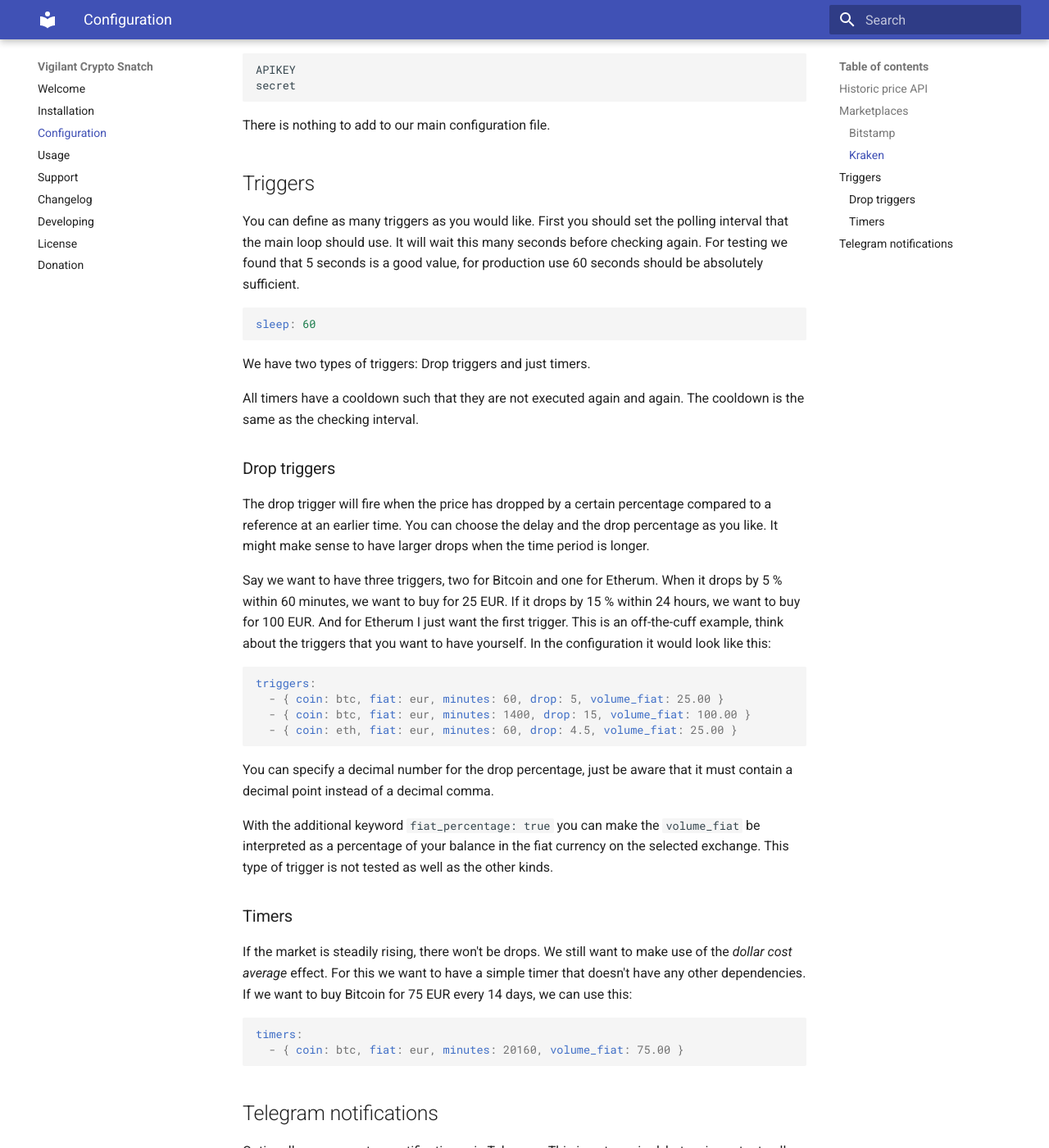
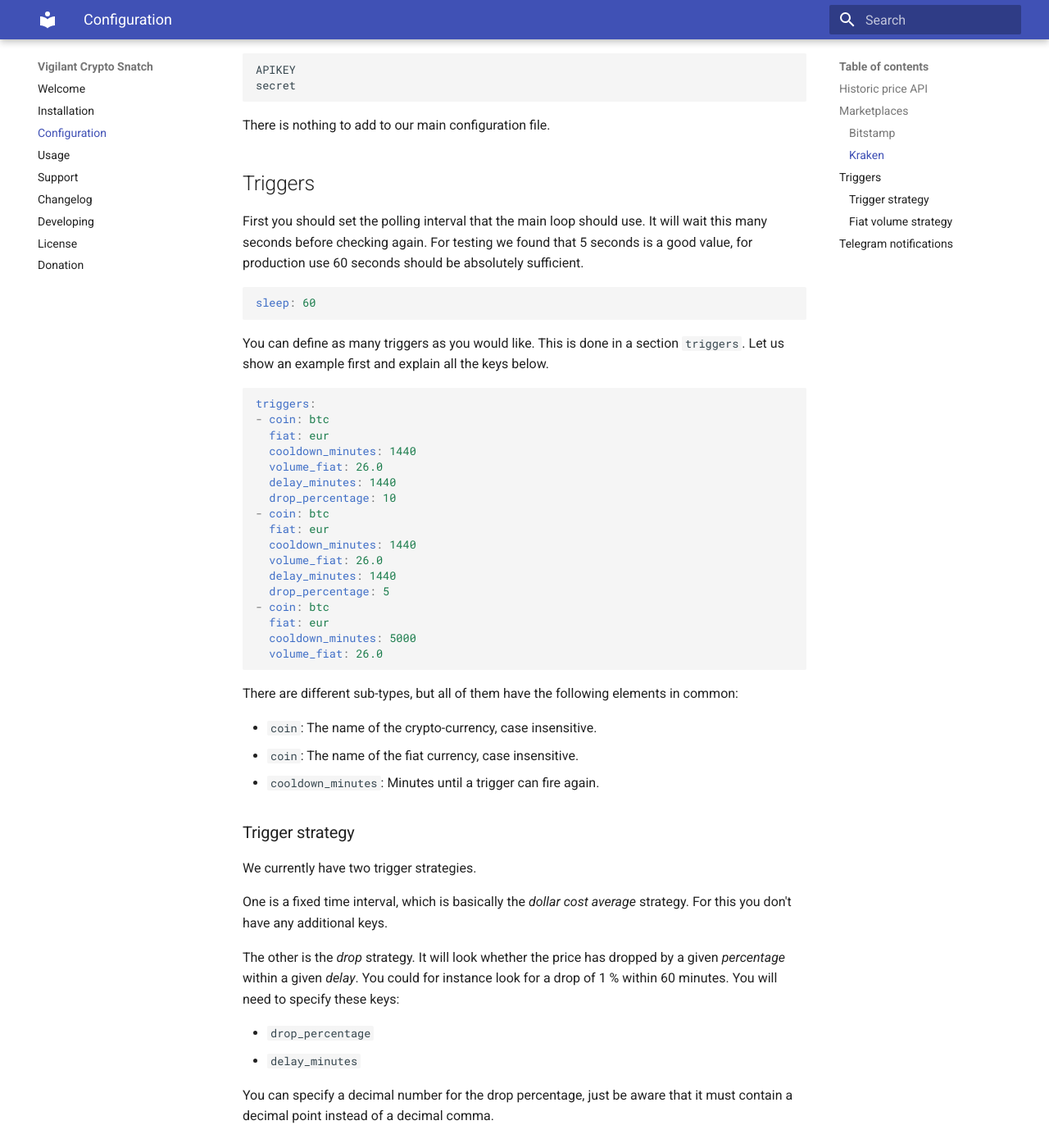
Before and after one commit to martin-ueding/vigilant-crypto-snatch, an MkDocs documentation site: the page built from docs/configuration.md, in a window 1280 px wide and 1400 px high, scrolled down 3973 px. Shown: the whole window at 82% size. Built offline with MkDocs 1.6.1 and Material for MkDocs 9.7.7, drawn with Linux system fonts in a browser that asks for light colours; some of the changed text lies outside the part shown.

Commit message:
Update documentation

````diff
--- a/docs/configuration.md
+++ b/docs/configuration.md
@@ -76,41 +76,64 @@ There is nothing to add to our main configuration file.
 
 ## Triggers
 
-You can define as many triggers as you would like. First you should set the polling interval that the main loop should use. It will wait this many seconds before checking again. For testing we found that 5 seconds is a good value, for production use 60 seconds should be absolutely sufficient.
+First you should set the polling interval that the main loop should use. It will wait this many seconds before checking again. For testing we found that 5 seconds is a good value, for production use 60 seconds should be absolutely sufficient.
 
 ```yaml
 sleep: 60
 ```
 
-We have two types of triggers: Drop triggers and just timers.
-
-All timers have a cooldown such that they are not executed again and again. The cooldown is the same as the checking interval.
-
-### Drop triggers
-
-The drop trigger will fire when the price has dropped by a certain percentage compared to a reference at an earlier time. You can choose the delay and the drop percentage as you like. It might make sense to have larger drops when the time period is longer.
-
-Say we want to have three triggers, two for Bitcoin and one for Etherum. When it drops by 5 % within 60 minutes, we want to buy for 25 EUR. If it drops by 15 % within 24 hours, we want to buy for 100 EUR. And for Etherum I just want the first trigger. This is an off-the-cuff example, think about the triggers that you want to have yourself. In the configuration it would look like this:
+You can define as many triggers as you would like. This is done in a section `triggers`. Let us show an example first and explain all the keys below.
 
 ```yaml
 triggers:
-  - { coin: btc, fiat: eur, minutes: 60, drop: 5, volume_fiat: 25.00 }
-  - { coin: btc, fiat: eur, minutes: 1400, drop: 15, volume_fiat: 100.00 }
-  - { coin: eth, fiat: eur, minutes: 60, drop: 4.5, volume_fiat: 25.00 }
+- coin: btc
+  fiat: eur
+  cooldown_minutes: 1440
+  volume_fiat: 26.0
+  delay_minutes: 1440
+  drop_percentage: 10
+- coin: btc
+  fiat: eur
+  cooldown_minutes: 1440
+  volume_fiat: 26.0
+  delay_minutes: 1440
+  drop_percentage: 5
+- coin: btc
+  fiat: eur
+  cooldown_minutes: 5000
+  volume_fiat: 26.0
 ```
+
+There are different sub-types, but all of them have the following elements in common:
+
+- `coin`: The name of the crypto-currency, case insensitive.
+- `coin`: The name of the fiat currency, case insensitive.
+- `cooldown_minutes`: Minutes until a trigger can fire again.
+
+### Trigger strategy
+
+We currently have two trigger strategies.
+
+One is a fixed time interval, which is basically the *dollar cost average* strategy. For this you don't have any additional keys.
+
+The other is the *drop* strategy. It will look whether the price has dropped by a given *percentage* within a given *delay*. You could for instance look for a drop of 1 % within 60 minutes. You will need to specify these keys:
+
+- `drop_percentage`
+- `delay_minutes`
 
 You can specify a decimal number for the drop percentage, just be aware that it must contain a decimal point instead of a decimal comma.
 
-With the additional keyword `fiat_percentage: true` you can make the `volume_fiat` be interpreted as a percentage of your balance in the fiat currency on the selected exchange. This type of trigger is not tested as well as the other kinds.
+### Fiat volume strategy
 
-### Timers
+There are two ways that you can determine the amount of fiat volume that you want to spend on each trigger execution.
 
-If the market is steadily rising, there won't be drops. We still want to make use of the *dollar cost average* effect. For this we want to have a simple timer that doesn't have any other dependencies. If we want to buy Bitcoin for 75 EUR every 14 days, we can use this:
+First there is the *fixed* strategy, where you always spend a fixed amount. For that you need this key:
 
-```yaml
-timers:
-  - { coin: btc, fiat: eur, minutes: 20160, volume_fiat: 75.00 }
-```
+- `volume_fiat`: Amount in fiat currency.
+
+Alternatively you can specify a percentage of the amount of fiat currency that you have on the market. For this specify a percentage:
+
+- `percentage_fiat`: Percentage of fiat money to spend in each buy.
 
 ## Telegram notifications
 
````
